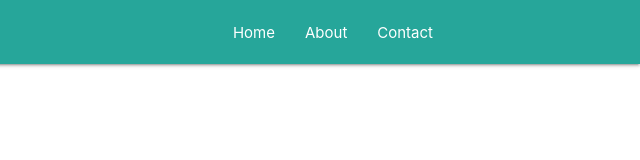
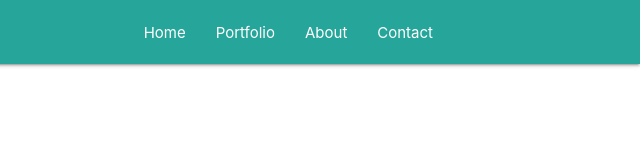
Before and after one commit to daniszaidan/SubmissionDicoding-ProfileWebsitePWA, a plain HTML site: page index.html in a window 1280 px wide. Shown: the full height of the page, 640-1280 px from the left. Drawn offline with Linux system fonts and the light colour scheme.

Commit message:
add portfolio menu

```diff
--- a/navigation.html
+++ b/navigation.html
@@ -1,3 +1,4 @@
 <li><a class="waves-effect" href="#home">Home</a></li>
+<li><a class="waves-effect" href="#portfolio">Portfolio</a></li>
 <li><a class="waves-effect" href="#about">About</a></li>
 <li><a class="waves-effect" href="#contact">Contact</a></li>
```
